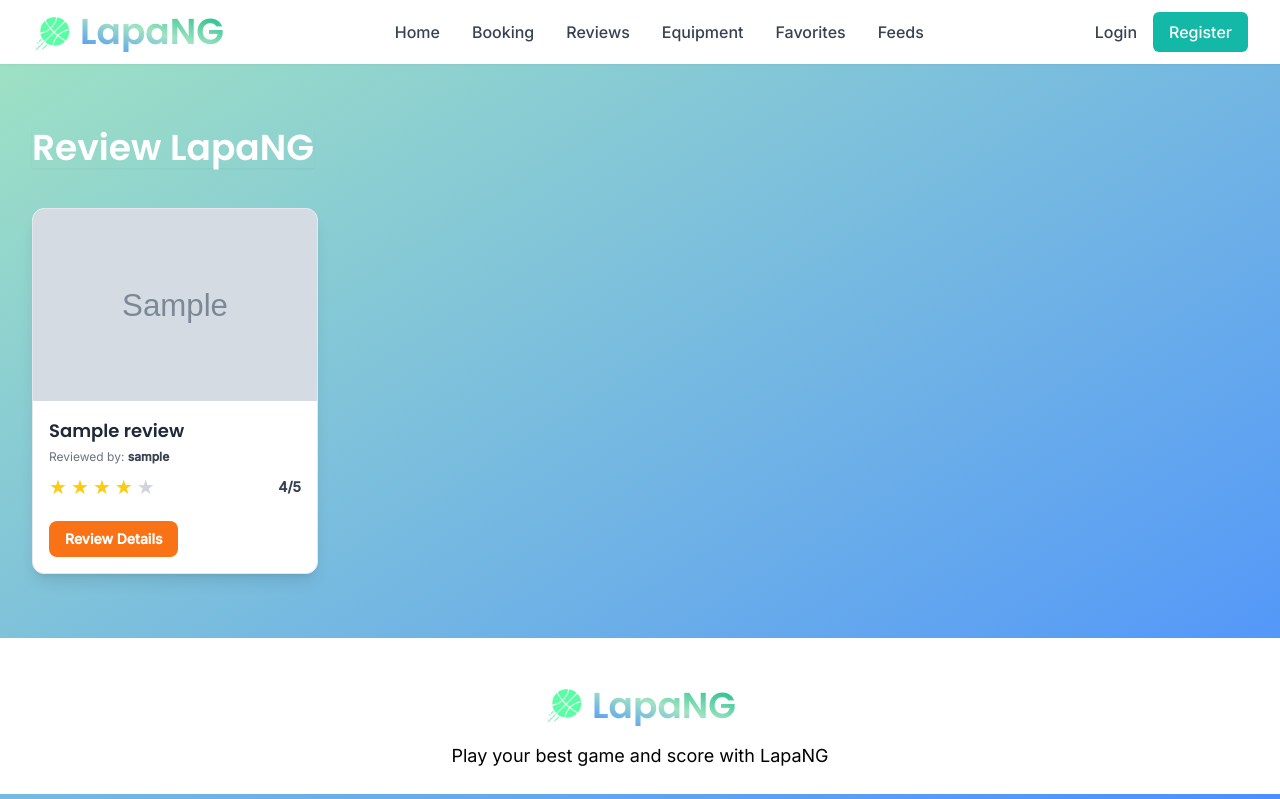
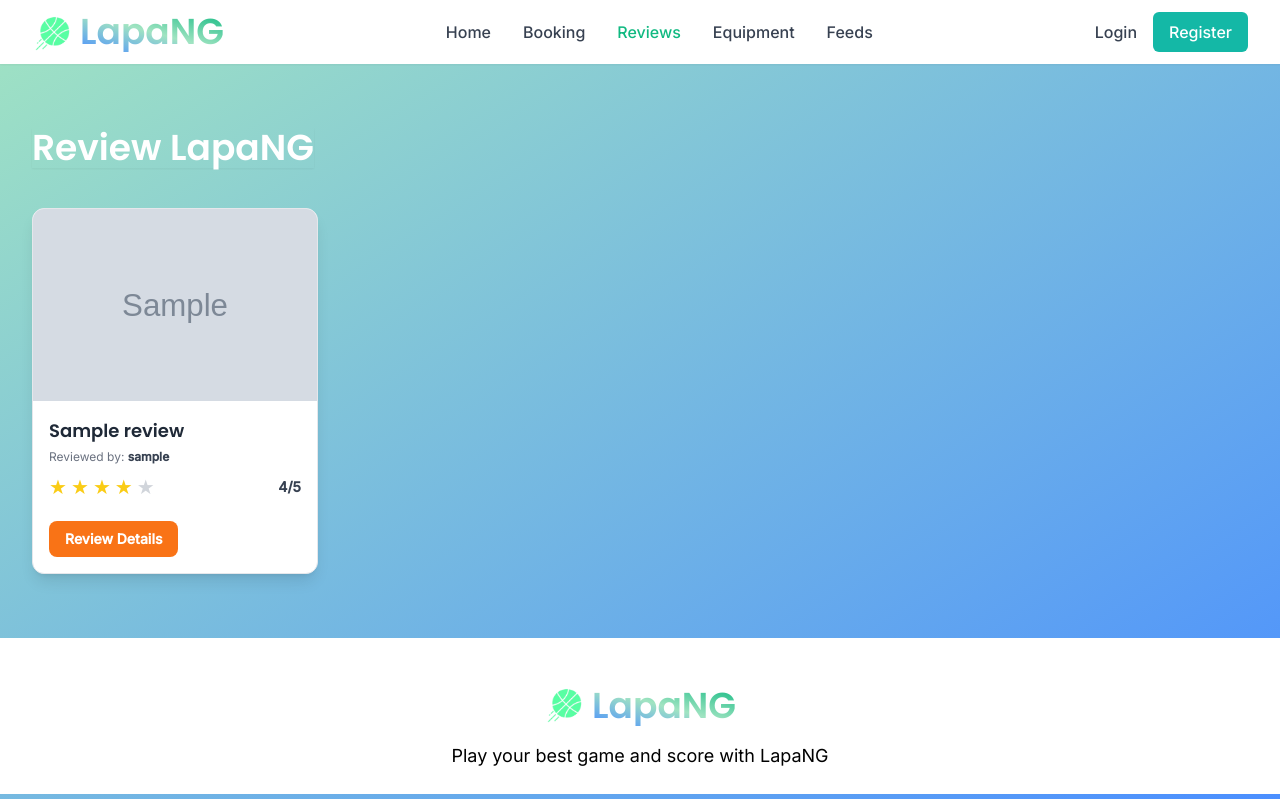
Before and after one commit to pbp-kelompok-d2/Lapa-NG, a Django app: page /reviews/ in a window 1280 px wide. Shown: the top 799 px of the page. Run offline with Django 5.2, Linux system fonts and the light colour scheme; tables that the repository leaves empty hold one stand-in row (values such as "Sample post"); grey boxes marked "Sample" are stand-in pictures; grey boxes labelled with a size stand in for pictures from a placeholder-image service; some libraries are stand-ins or nearby versions.

Commit message:
main app done, finished design, finish all

```diff
--- a/main/templates/main.html
+++ b/main/templates/main.html
@@ -108,7 +108,7 @@
             {# Clear Filters Link (Optional: style differently if needed) #}
             <div class="md:col-span-4 mt-2"> {# Adjusted margin #}
                 <a
-                  href="{% url 'main:show_main' %}"
+                  id="clear-filter-btn"  href="{% url 'main:show_main' %}"
                   class="text-xs text-gray-500 hover:text-green-700 transition-colors">
                   Clear all filters
                 </a>
--- a/templates/navbar.html
+++ b/templates/navbar.html
@@ -11,14 +11,33 @@
         </a>
       </div>
 
-      <!-- TODO REMOVE "#" dari link masing2 -->
+      <!-- Desktop Menu -->
       <div class="hidden md:flex items-center space-x-8">
-        <a href="{% url 'main:show_main' %}" class="text-gray-700 font-medium hover:text-[#10b981] transform transition-transform duration-200 ease-in-out hover:scale-105">Home</a>
-        <a href="#" class="text-gray-700 font-medium hover:text-[#10b981] transform transition-transform duration-200 ease-in-out hover:scale-105">Booking</a>
-        <a href="{% url 'reviews:show_reviews' %}" class="text-gray-700 font-medium hover:text-[#10b981] transform transition-transform duration-200 ease-in-out hover:scale-105">Reviews</a>
-        <a href="#" class="text-gray-700 font-medium hover:text-[#10b981] transform transition-transform duration-200 ease-in-out hover:scale-105">Equipment</a>
-        <a href="#" class="text-gray-700 font-medium hover:text-[#10b981] transform transition-transform duration-200 ease-in-out hover:scale-105">Favorites</a>
-        <a href="#" class="text-gray-700 font-medium hover:text-[#10b981] transform transition-transform duration-200 ease-in-out hover:scale-105">Feeds</a>
+        <a href="{% url 'main:show_main' %}"
+           class="font-medium transform transition-transform duration-200 ease-in-out hover:scale-105 hover:text-[#10b981]
+                  {% if request.resolver_match.view_name == 'main:show_main' %}text-[#10b981]{% else %}text-gray-700{% endif %}">
+           Home
+        </a>
+        <a href="#"
+           class="font-medium transform transition-transform duration-200 ease-in-out hover:scale-105 hover:text-[#10b981]
+                  {% if request.resolver_match.view_name == 'booking:show_booking' %}text-[#10b981]{% else %}text-gray-700{% endif %}">
+           Booking
+        </a>
+        <a href="{% url 'reviews:show_reviews' %}"
+           class="font-medium transform transition-transform duration-200 ease-in-out hover:scale-105 hover:text-[#10b981]
+                  {% if request.resolver_match.view_name == 'reviews:show_reviews' %}text-[#10b981]{% else %}text-gray-700{% endif %}">
+           Reviews
+        </a>
+        <a href="#"
+           class="font-medium transform transition-transform duration-200 ease-in-out hover:scale-105 hover:text-[#10b981]
+                  {% if request.resolver_match.view_name == 'equipment:show_equipment' %}text-[#10b981]{% else %}text-gray-700{% endif %}">
+           Equipment
+        </a>
+        <a href="#"
+           class="font-medium transform transition-transform duration-200 ease-in-out hover:scale-105 hover:text-[#10b981]
+                  {% if request.resolver_match.view_name == 'feeds:show_feeds' %}text-[#10b981]{% else %}text-gray-700{% endif %}">
+           Feeds
+        </a>
       </div>
 
       <div class="hidden md:flex items-center space-x-6">
@@ -34,7 +53,9 @@
           </div>
         {% else %}
           <div class="flex items-center space-x-4">
-            <a href="{% url 'authentication:login' %}" class="text-gray-700 font-medium hover:text-[#10b981] transform transition-transform duration-200 ease-in-out hover:scale-105">
+            <a href="{% url 'authentication:login' %}"
+               class="font-medium transform transition-transform duration-200 ease-in-out hover:scale-105 hover:text-[#10b981]
+                      {% if request.resolver_match.view_name == 'authentication:login' %}text-[#10b981]{% else %}text-gray-700{% endif %}">
               Login
             </a>
             <a href="{% url 'authentication:register' %}" class="btn btn-primary bg-teal-500 hover:bg-teal-600 text-white px-4 py-2 rounded-md font-medium transition">Register</a>
@@ -55,16 +76,35 @@
     </div>
   </div>
 
-     <!-- TODO REMOVE "#" dari link masing2 -->
+  <!-- Mobile Menu -->
   <div class="mobile-menu hidden md:hidden bg-white border-t border-gray-200">
     <div class="px-6 py-4 space-y-4">
       <div class="space-y-1">
-        <a href="{% url 'main:show_main' %}" class="block text-gray-700 hover:text-gray-900 font-medium py-2 transition">Home</a>
-        <a href="#" class="block text-gray-700 hover:text-gray-900 font-medium py-2 transition">Booking</a>
-        <a href="{% url 'reviews:show_reviews' %}" class="block text-gray-700 hover:text-gray-900 font-medium py-2 transition">Reviews</a>
-        <a href="#" class="block text-gray-700 hover:text-gray-900 font-medium py-2 transition">Equipment</a>
-        <a href="#" class="block text-gray-700 hover:text-gray-900 font-medium py-2 transition">Favorites</a>
-        <a href="#" class="block text-gray-700 hover:text-gray-900 font-medium py-2 transition">Feeds</a>
+        <a href="{% url 'main:show_main' %}"
+           class="block font-medium py-2 transition hover:text-gray-900
+                  {% if request.resolver_match.view_name == 'main:show_main' %}text-[#10b981]{% else %}text-gray-700{% endif %}">
+           Home
+        </a>
+        <a href="#"
+           class="block font-medium py-2 transition hover:text-gray-900
+                  {% if request.resolver_match.view_name == 'booking:show_booking' %}text-[#10b981]{% else %}text-gray-700{% endif %}">
+           Booking
+        </a>
+        <a href="{% url 'reviews:show_reviews' %}"
+           class="block font-medium py-2 transition hover:text-gray-900
+                  {% if request.resolver_match.view_name == 'reviews:show_reviews' %}text-[#10b981]{% else %}text-gray-700{% endif %}">
+           Reviews
+        </a>
+        <a href="#"
+           class="block font-medium py-2 transition hover:text-gray-900
+                  {% if request.resolver_match.view_name == 'equipment:show_equipment' %}text-[#10b981]{% else %}text-gray-700{% endif %}">
+           Equipment
+        </a>
+        <a href="#"
+           class="block font-medium py-2 transition hover:text-gray-900
+                  {% if request.resolver_match.view_name == 'feeds:show_feeds' %}text-[#10b981]{% else %}text-gray-700{% endif %}">
+           Feeds
+        </a>
       </div>
 
       <div class="border-t border-gray-200 pt-4">
@@ -80,7 +120,11 @@
           </div>
         {% else %}
           <div class="space-y-3">
-             <a href="{% url 'authentication:login' %}" class="block w-full text-center text-gray-700 hover:text-gray-900 font-medium py-2 transition">Login</a>
+             <a href="{% url 'authentication:login' %}"
+                class="block w-full text-center font-medium py-2 transition hover:text-gray-900
+                       {% if request.resolver_match.view_name == 'authentication:login' %}text-[#10b981]{% else %}text-gray-700{% endif %}">
+                Login
+             </a>
              <a href="{% url 'authentication:register' %}" class="block w-full text-center bg-teal-500 hover:bg-teal-600 text-white font-medium py-2 rounded-md transition">
                Register
              </a>
```
Also changed, not shown: static/js/main.js (+4 -4 lines).
